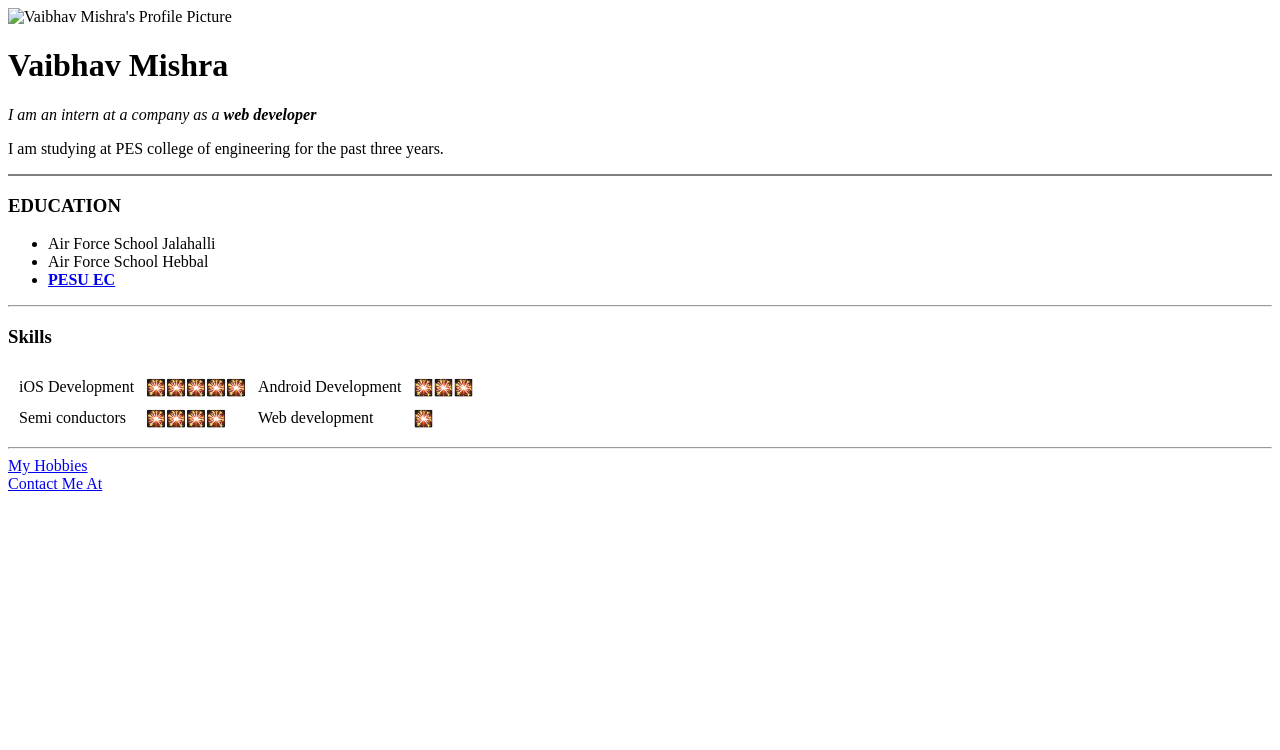
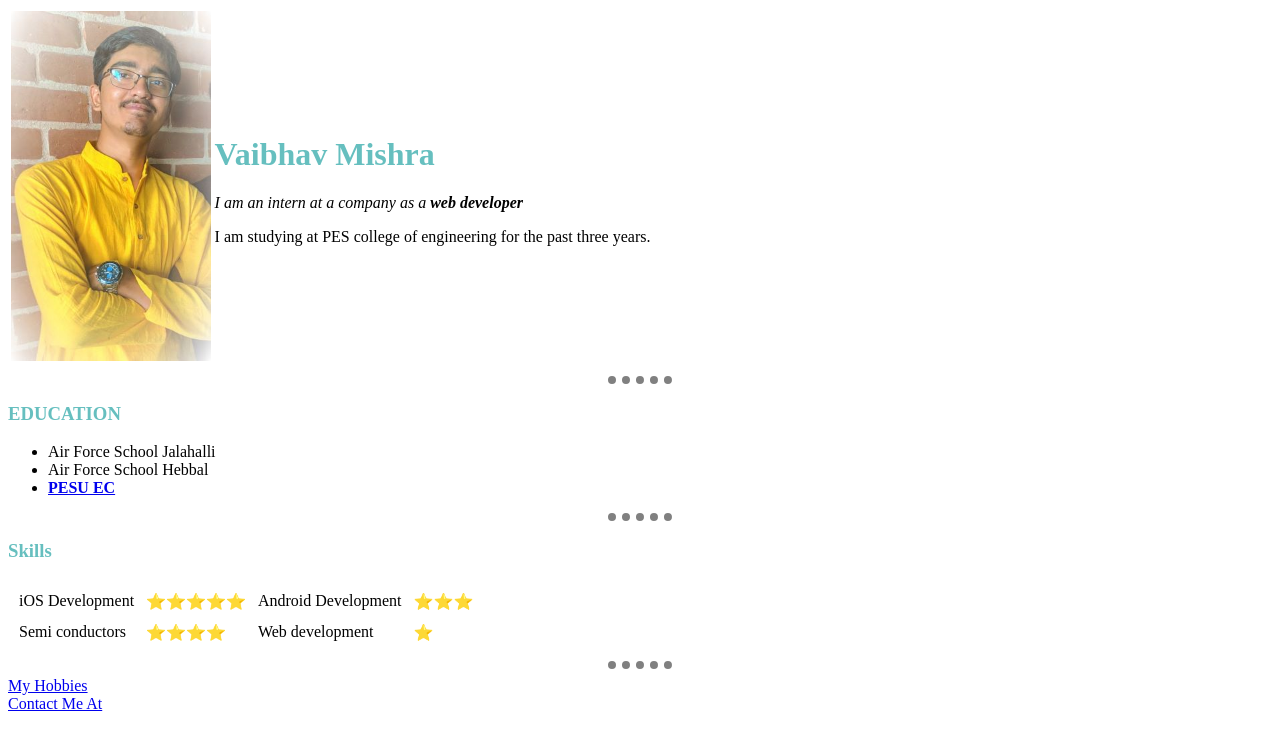
Before and after one commit to Vaibhavmishra24/cv, a plain HTML site: page index.html in a window 1280 px wide. Drawn offline with Linux system fonts and the light colour scheme.

Commit message:
Add files via upload

```diff
--- /dev/null
+++ b/CSSstyles/styles.css
@@ -0,0 +1,18 @@
+hr{
+  border-color: grey;
+  border-width:8px;
+  border-style:none;
+  border-top-style: dotted;
+  width:5%;
+  }
+
+  h1{
+    color: #66BFBF;
+    }
+    h3{
+      color: #66BFBF;
+      }
+
+      img{
+        height: 350px;
+      }
--- a/index.html
+++ b/index.html
@@ -4,14 +4,21 @@
 <head>
   <meta charset="utf-8">
   <title>Vaibhavs personal test site</title>
+  <link rel="stylesheet" href="CSSstyles/styles.css">
 </head>
 
 <body>
-  <img src="" alt="Vaibhav Mishra's Profile Picture">
-  <h1>Vaibhav Mishra</h1>
-  <p><em>I am an intern at a company as a <strong>web developer</strong></em></p>
-  <p>I am studying at PES college of engineering for the past three years.</p>
-  <hr noshade>
+  <table>
+    <tr>
+      <td><img src="mYPROFILE.jpg" alt="Vaibhav Mishra's Profile Picture"></td>
+      <td><h1>Vaibhav Mishra</h1>
+      <p><em>I am an intern at a company as a <strong>web developer</strong></em></p>
+      <p>I am studying at PES college of engineering for the past three years.</p></td>
+    </tr>
+  </table>
+
+
+  <hr>
   <h3>EDUCATION</h3>
   <ul>
     <li>Air Force School Jalahalli</li>
@@ -23,15 +30,15 @@
   <table cellspacing="10">
     <tr>
       <td>iOS Development</td>
-      <td>🎇🎇🎇🎇🎇</td>
+      <td>⭐⭐⭐⭐⭐</td>
       <td>Android Development</td>
-      <td>🎇🎇🎇</td>
+      <td>⭐⭐⭐</td>
     </tr>
     <tr>
       <td>Semi conductors</td>
-      <td>🎇🎇🎇🎇</td>
+      <td>⭐⭐⭐⭐</td>
       <td>Web development</td>
-      <td>🎇</td>
+      <td>⭐</td>
     </tr>
   </table>
 
```
Also changed, not shown: contact.html (+5 -3 lines), hobbies.html (+1 -0 lines), mYPROFILE.jpg (added).
